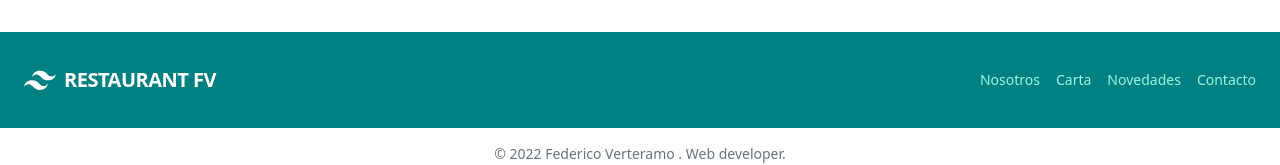
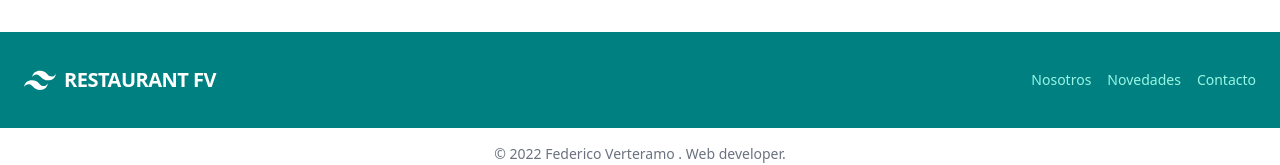
Before and after one commit to verteramofederico/front-ts-react, a React (Create React App) app: page /jwt in a window 1280 px wide. Shown: the part 1136-1301 px from the top of the page. Built offline with nearby package versions, Linux system fonts and the light colour scheme.

Commit message:
vars updated

```diff
--- a/src/components/layout/Footer.tsx
+++ b/src/components/layout/Footer.tsx
@@ -16,11 +16,6 @@ const Footer = () => {
                         <li>
                         <Link to="/nosotros" className="block mt-4 lg:inline-block lg:mt-0 text-teal-200 hover:text-white mr-4">
                             Nosotros
-                        </Link>
-                        </li>
-                        <li>
-                        <Link to="/carta" className="block mt-4 lg:inline-block lg:mt-0 text-teal-200 hover:text-white mr-4">
-                            Carta
                         </Link>
                         </li>
                         <li>
--- a/src/components/sections/AdminNovedadModificar.tsx
+++ b/src/components/sections/AdminNovedadModificar.tsx
@@ -46,7 +46,6 @@ const AdminNovedadModificar = (props: novedadTypeModificar) => {
 
         const formData = new FormData();
         formData.append("selectedFile", newImage);
-        //await axios.post('http://localhost:3001/api/modificar',
         await axios.post(`${process.env.REACT_APP_API_URL}/api/modificar`,
                 {form, data: formData},
                 { headers: {
--- a/src/pages/AdminNovedadesPage.tsx
+++ b/src/pages/AdminNovedadesPage.tsx
@@ -18,7 +18,6 @@ const AdminNovedadesPage = () => {
     useEffect(() => {
         const cargarNovedades =async () => {
             setLoading(true)
-            //const reponse = await axios.get('http://localhost:3001/api/novedades')
             const reponse = await axios.get(`${process.env.REACT_APP_API_URL}/api/novedades`)
             setNovedades(reponse.data)
             setLoading(false)
--- a/src/pages/LoginTEST.tsx
+++ b/src/pages/LoginTEST.tsx
@@ -21,7 +21,7 @@ const LoginTEST = () => {
                     token: reponse.data.token,
                     name: reponse.data.name,
                     id: reponse.data.id }))
-                window.open("http://localhost:3001/admin/novedades", '_blank', 'noopener,noreferrer');
+                window.open(`${process.env.REACT_APP_API_URL}/admin/novedades`, '_blank', 'noopener,noreferrer');
                 navigate('/novedades')
             }
             if (reponse.data.mensaje && reponse.data.mensaje.length > 3) {
--- a/src/pages/NovedadesPage.tsx
+++ b/src/pages/NovedadesPage.tsx
@@ -17,7 +17,6 @@ const NovedadesPage = () => {
     useEffect(() => {
         const cargarNovedades =async () => {
             setLoading(true)
-            //const reponse = await axios.get('http://localhost:3001/api/novedades')
             const reponse = await axios.get(`${process.env.REACT_APP_API_URL}/api/novedades`)
             setNovedades(reponse.data)
             setLoading(false)
```
